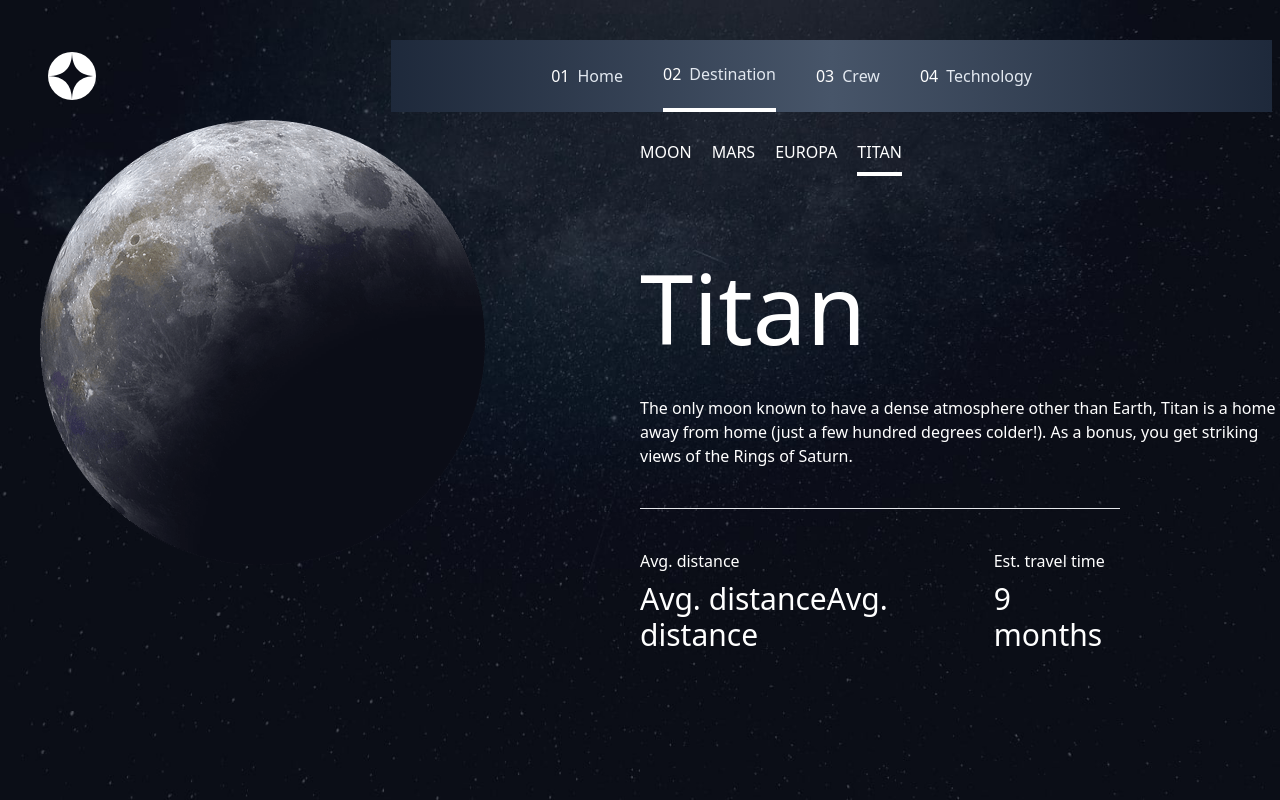
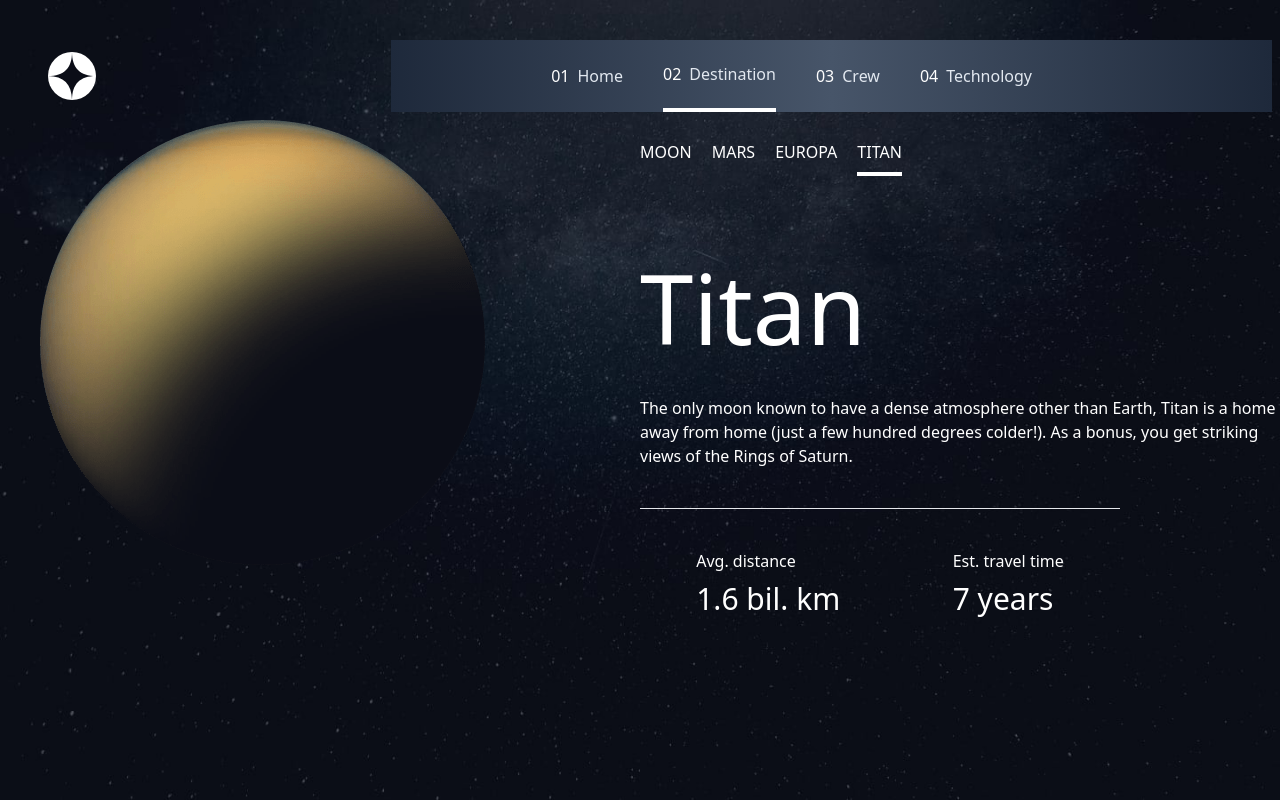
Before and after one commit to Torycd/spacetravel, a React (Vite) app: page /Destination/Titan in a window 1280 px wide. Built offline with nearby package versions, Linux system fonts and the light colour scheme.

Commit message:
lets do this

```diff
--- a/src/Pages/Destination.jsx
+++ b/src/Pages/Destination.jsx
@@ -1,18 +1,21 @@
 import { NavLink, Outlet, useLocation } from "react-router-dom";
 import moon from "../assets/image-moon.png";
-// import titan from "../assets/image-titan.png";
-// import mars from "../assets/image-mars.png"
-// import europa from "../assets/image-europa.png"
+import titan from "../assets/image-titan.png";
+import mars from "../assets/image-mars.png"
+import europa from "../assets/image-europa.png"
 
 const Destination = () => {
   const location = useLocation()
 
   let img = moon;
-  if (location.pathname == "/" ){
-    // work on the decision
-    return;
-  } else if ( location.pathname == "//" ){
-    return;
+  if (location.pathname == "/Destination/" ){
+    img = moon
+  } else if ( location.pathname == "/Destination/Mars" ){
+    img = mars
+  } else if ( location.pathname == "/Destination/Europa"){
+    img = europa
+  } else if ( location.pathname == "/Destination/Titan"){
+    img = titan
   }
 
 
--- a/src/components/Moon.jsx
+++ b/src/components/Moon.jsx
@@ -16,7 +16,7 @@ const Moon = () => {
         </span>
         <span className="flex flex-col gap-2">
           <p>travel time</p>
-          <p className="text-3xl">3 s</p>
+          <p className="text-3xl">3 days</p>
         </span>
       </div>
     </div>
--- a/src/components/Titan.jsx
+++ b/src/components/Titan.jsx
@@ -11,11 +11,11 @@ const Titan = () => {
       <div className="flex justify-around mr-40">
         <span className="flex flex-col gap-2">
           <p>Avg. distance</p>
-          <p className="text-3xl">Avg. distanceAvg. distance</p>
+          <p className="text-3xl">1.6 bil. km</p>
         </span>
         <span className="flex flex-col gap-2">
           <p>Est. travel time</p>
-          <p className="text-3xl">9 months</p>
+          <p className="text-3xl">7 years</p>
         </span>
       </div>
     </div>
```
